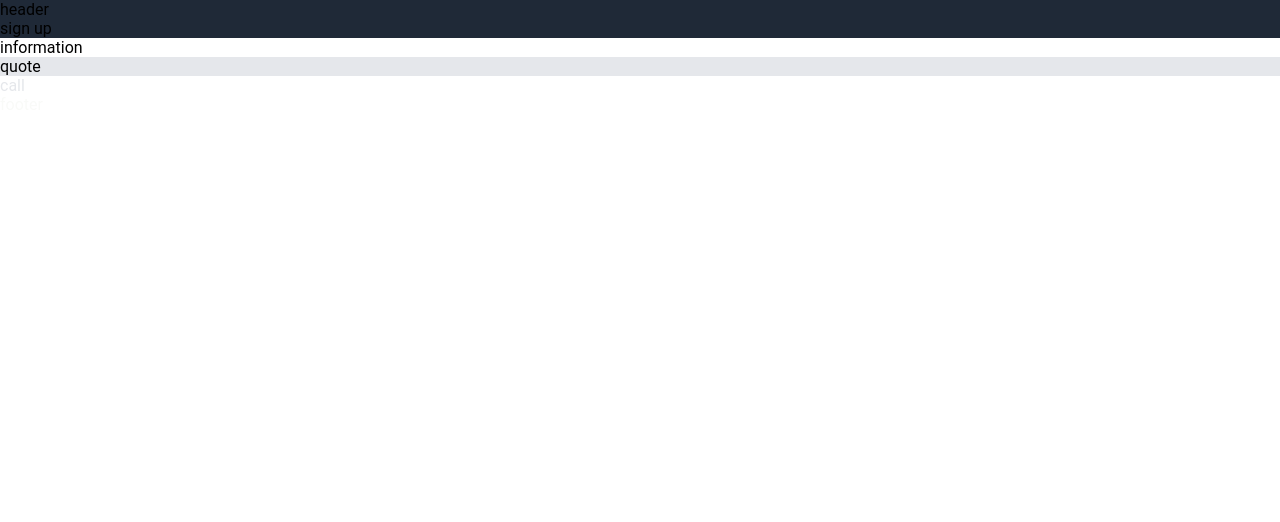
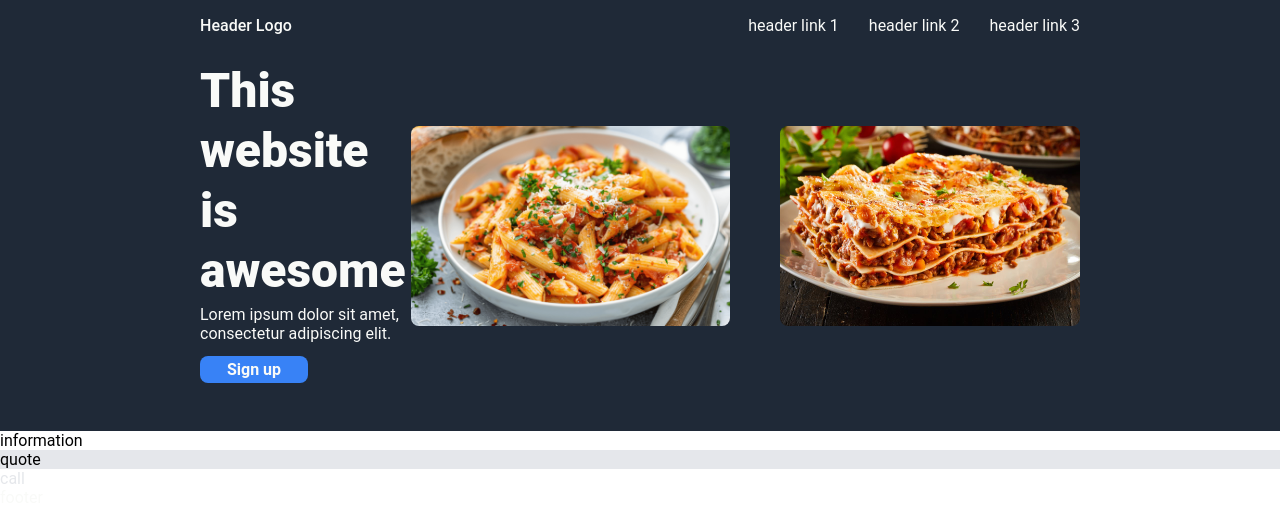
Before and after one commit to Parzing/landing-page, a plain HTML site: page index.html in a window 1280 px wide. Drawn offline with Linux system fonts and the light colour scheme.

Commit message:
Finished sign-up section with required styling

```diff
--- a/index.html
+++ b/index.html
@@ -8,9 +8,28 @@
     <link rel="stylesheet" href="style.css">
 </head>
 <body>
-    <div class="header">header</div>
+    <div class="header">
+        <div class="logo">Header Logo</div>
+        <div class="links">
+            <ul>
+                <li><a href="#">header link 1</a></li>
+                <li><a href="#">header link 2</a></li>
+                <li><a href="#">header link 3</a></li>
+            </ul>
+        </div>
+    </div>
     <div class="body">
-        <div class="sign-up">sign up</div>
+        <div class="sign-up">
+            <div class="details">
+                <div id="website">This website is awesome</div>
+                <div id="subtext">Lorem ipsum dolor sit amet, consectetur adipiscing elit.</div>
+                <a class="button" href="#">Sign up</a>
+            </div>
+            <div class="images">
+                <img src="./images/pasta.png">
+                <img src="./images/lasagne.jpg">
+            </div>
+        </div>
         <div class="information"> information</div>
         <div class="quote">quote</div>
         <div class="call">call</div>
--- a/style.css
+++ b/style.css
@@ -15,8 +15,89 @@ body {
     flex: 0;
 }
 
+.logo {
+    color: #f9faf8;
+    margin: 16px;
+    font-weight: 500;
+    margin-left: 200px;
+}
+
+.links {
+    display: flex;
+    flex-direction: row;
+}
+.links > ul {
+    list-style-type: none;
+    margin-right: 200px;
+    padding: 0;
+    display: flex;
+    gap: 30px;
+}
+.links > ul a {
+    color: #f9faf8;
+}
+a {
+    text-decoration: none;
+}
+
+.body {
+    display: flex;
+    flex-direction: column;
+    flex: 1;
+}
+
 .sign-up {
     background-color: #1f2937;
+    min-height: 350px;
+    display: flex;
+    justify-content: space-between;
+    align-items: center;
+    padding-bottom: 30px;
+    flex: 1;
+}
+
+.details {
+    color: #f9faf8;
+    display: flex;
+    flex-direction: column;
+    max-width: 300px;
+    margin-left: 200px;
+}
+
+.details #website {
+    font-size: 48px;
+    font-weight: 900;
+    line-height: 1.25;
+    margin-bottom: 4px;
+}
+
+.details #subtext {
+    margin-bottom: 5px;
+}
+
+a.button {
+    background-color: #3882f6;
+    border: none;
+    border-radius: 8px;
+    padding: 4px;
+    margin: 8px 0px;
+    width: 100px;
+    color: #f9faf8;
+    font-size: 16px;
+    font-weight: 700;
+    text-align: center;
+}
+
+.sign-up .images {
+    display: flex;
+    justify-content: right;
+    gap: 50px;
+    margin-right: 200px;
+}
+
+.sign-up img {
+    height: 200px;
+    border-radius: 8px;
 }
 
 .information {
```
